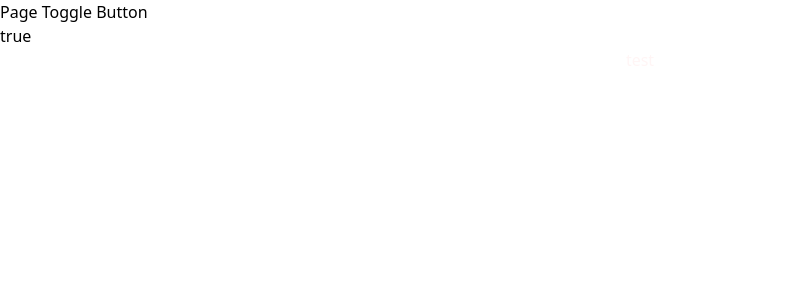
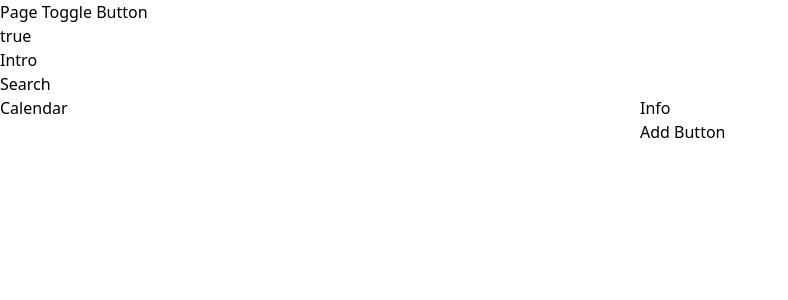
Before and after one commit to ummagohil/Reading-App, a React (Create React App) app: page / in a window 1280 px wide. Shown: the top 300 px of the page, without its empty margins (0-788 px from the left). Built offline with nearby package versions, Linux system fonts and the light colour scheme.

Commit message:
Basic structure

```diff
--- /dev/null
+++ b/src/components/Add.tsx
@@ -0,0 +1,6 @@
+import React, { FC } from 'react'
+
+const Add: FC = () => {
+    return <>Add Button</>
+}
+export default Add
--- /dev/null
+++ b/src/components/Calendar.tsx
@@ -0,0 +1,6 @@
+import React, { FC } from 'react'
+
+const Calendar: FC = () => {
+    return <>Calendar</>
+}
+export default Calendar
--- /dev/null
+++ b/src/components/Info.tsx
@@ -0,0 +1,6 @@
+import React, { FC } from 'react'
+
+const Info: FC = () => {
+    return <>Info</>
+}
+export default Info
--- /dev/null
+++ b/src/components/Intro.tsx
@@ -0,0 +1,6 @@
+import React, { FC } from 'react'
+
+const Intro: FC = () => {
+    return <>Intro</>
+}
+export default Intro
--- /dev/null
+++ b/src/components/Search.tsx
@@ -0,0 +1,6 @@
+import React, { FC } from 'react'
+
+const Search: FC = () => {
+    return <>Search</>
+}
+export default Search
--- a/src/pages/Home/index.tsx
+++ b/src/pages/Home/index.tsx
@@ -5,6 +5,12 @@ import { commonActions } from '../../store/actions/common.actions'
 import { IAppState } from '../../store/reducers'
 
 import Page from '../../layout/page'
+
+import AddBttn from '../../components/Add'
+import Calendar from '../../components/Calendar'
+import Info from '../../components/Info'
+import Intro from '../../components/Intro'
+import Search from '../../components/Search'
 
 const mapDispatchToProps = (dispatch: Dispatch<AnyAction>) =>
     bindActionCreators(
@@ -33,7 +39,25 @@ class App extends Component<
                     <div>false</div>
                 )}
                 <div>
-                    <div className="w-full text-center text-red-100">test</div>
+                    <div className="w-full">
+                        <Intro />
+                    </div>
+                    <div className="w-full">
+                        <Search />
+                    </div>
+                    <div className="flex">
+                        <div className="w-1/2">
+                            <Calendar />
+                        </div>
+                        <div className="w-1/2">
+                            <div>
+                                <Info />
+                            </div>
+                            <div>
+                                <AddBttn />
+                            </div>
+                        </div>
+                    </div>
                 </div>
             </Page>
         )
```
